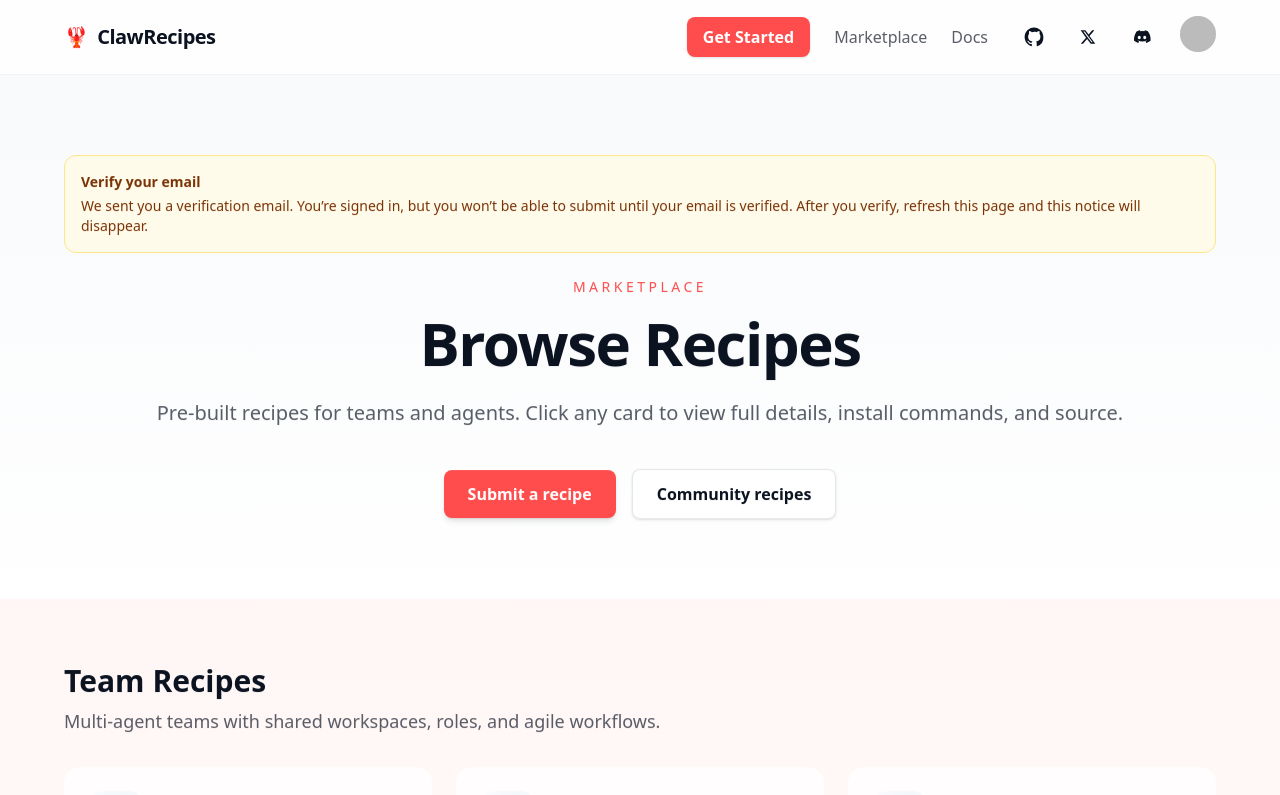
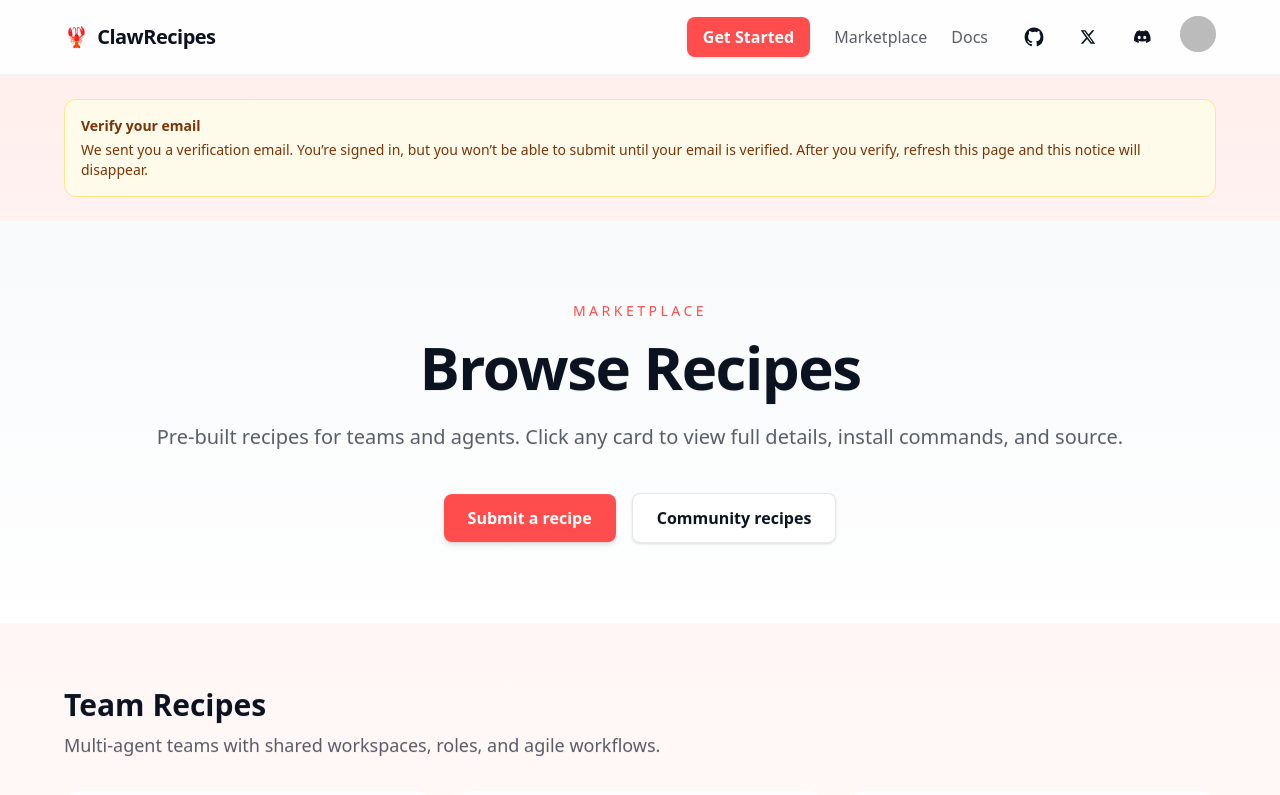
Before and after one commit to JIGGAI/ClawMarket, a Next.js app: page /marketplace in a window 1280 px wide. Shown: the top 795 px of the page. Built offline with nearby package versions, Linux system fonts and the light colour scheme; no server answers; sample sign-in values are in the browser's storage.

Commit message:
fix(marketplace): show email verification banner on all /marketplace/*; support MAILGUN_SENDING_KEY alias

```diff
--- /dev/null
+++ b/src/app/marketplace/layout.tsx
@@ -0,0 +1,14 @@
+import { EmailVerificationBanner } from "@/components/EmailVerificationBanner";
+
+export default function MarketplaceLayout({ children }: { children: React.ReactNode }) {
+  return (
+    <div className="w-full">
+      <div className="px-6 pt-6 lg:px-16">
+        <div className="mx-auto max-w-6xl">
+          <EmailVerificationBanner />
+        </div>
+      </div>
+      {children}
+    </div>
+  );
+}
--- a/src/app/marketplace/page.tsx
+++ b/src/app/marketplace/page.tsx
@@ -86,7 +86,6 @@ function RecipeCard({
   );
 }
 
-import { EmailVerificationBanner } from "@/components/EmailVerificationBanner";
 
 export default async function MarketplacePage() {
   const live = await fetchMarketplaceRecipes();
@@ -114,9 +113,6 @@ export default async function MarketplacePage() {
     <main className="w-full">
       <FadeIn>
         <section className="bg-gradient-to-b from-slate-50 to-white px-6 py-20 lg:px-16">
-          <div className="mx-auto max-w-6xl">
-            <EmailVerificationBanner />
-          </div>
           <div className="mx-auto max-w-6xl text-center">
             <p className="text-sm uppercase tracking-[0.25em] text-[color:var(--coral-bright)]">
               Marketplace
--- a/src/lib/mailer.ts
+++ b/src/lib/mailer.ts
@@ -9,7 +9,7 @@ function getSmtpTransport() {
 }
 
 async function sendViaMailgunApi({ to, subject, text }: SendEmailInput) {
-  const apiKey = process.env.MAILGUN_API_KEY;
+  const apiKey = process.env.MAILGUN_API_KEY || process.env.MAILGUN_SENDING_KEY;
   const domain = process.env.MAILGUN_DOMAIN;
   const from = process.env.AUTH_EMAIL_FROM || process.env.MAILGUN_FROM;
   const url = process.env.MAILGUN_URL || "https://api.mailgun.net";
```
